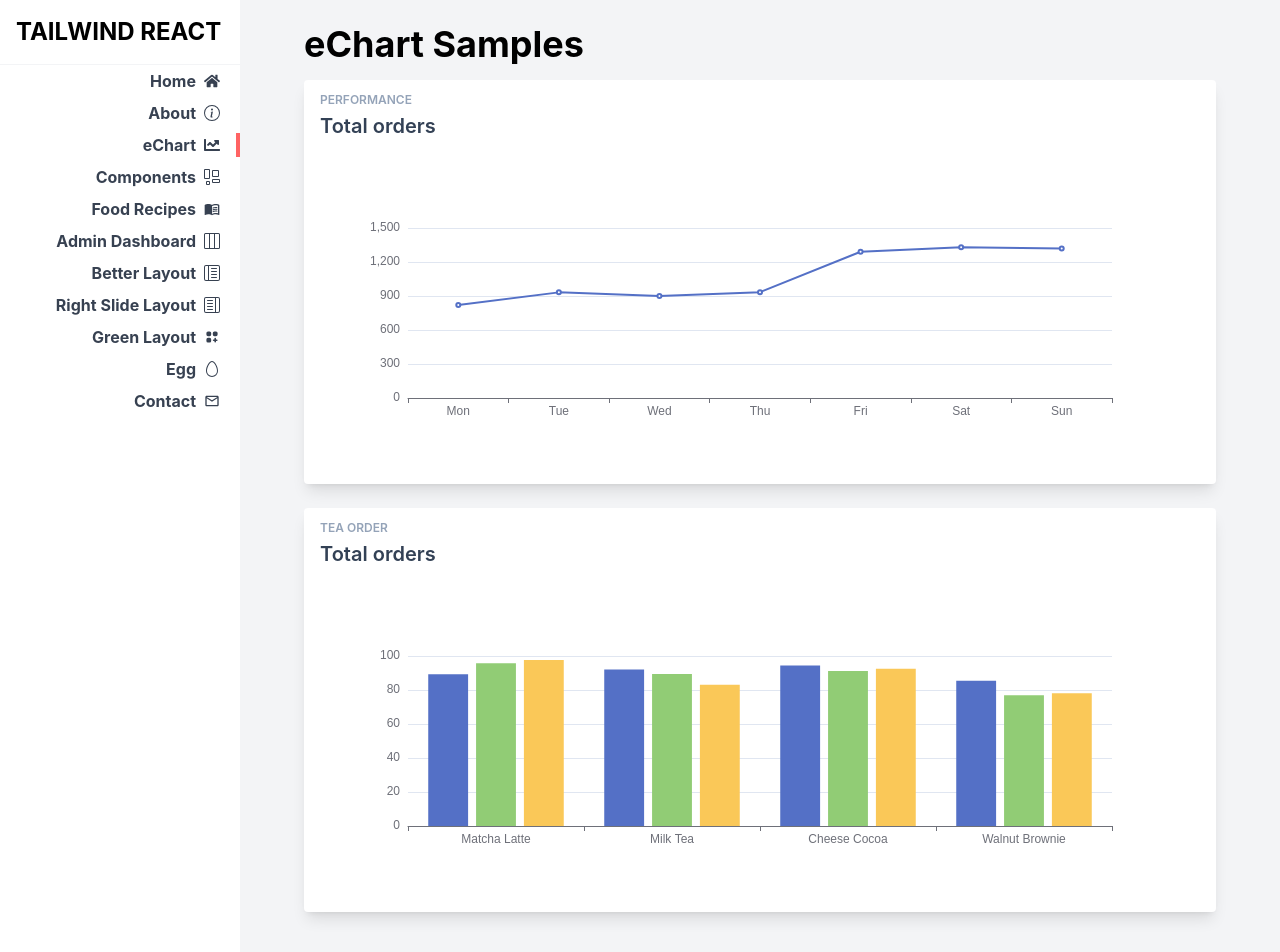
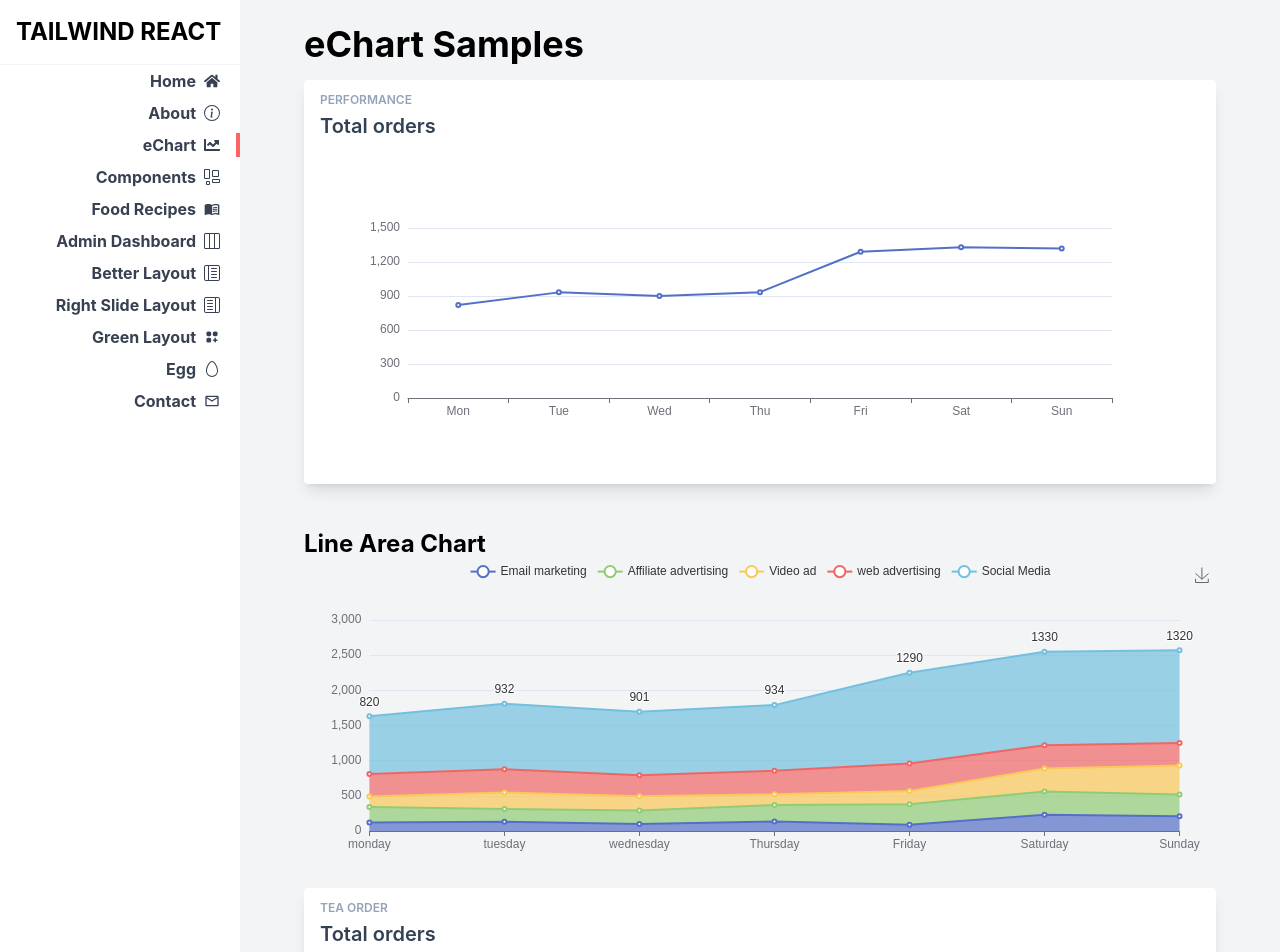
Before and after one commit to ellesis/tailwind-react, a React (Create React App) app: page /echart in a window 1280 px wide. Shown: the top 952 px of the page. Built offline with nearby package versions, Linux system fonts and the light colour scheme.

Commit message:
Add LineAreaChart

```diff
--- /dev/null
+++ b/src/components/charts/LineAreaChart.js
@@ -0,0 +1,108 @@
+import React from 'react'
+import ReactEcharts from 'echarts-for-react'
+
+export default function LineAreaChart({ title }) {
+  const option = {
+    title: {
+      text: ''
+    },
+    tooltip: {
+      trigger: 'axis',
+      axisPointer: {
+        type: 'cross',
+        label: {
+          backgroundColor: '#6a7985'
+        }
+      }
+    },
+    legend: {
+      data: ['Email marketing', 'Affiliate advertising', 'Video ad', 'web advertising', 'Social Media']
+    },
+    toolbox: {
+      feature: {
+        saveAsImage: {}
+      }
+    },
+    grid: {
+      left: '3%',
+      right: '4%',
+      bottom: '3%',
+      containLabel: true
+    },
+    xAxis: [
+      {
+        type: 'category',
+        boundaryGap: false,
+        data: ['monday', 'tuesday', 'wednesday', 'Thursday', 'Friday', 'Saturday', 'Sunday']
+      }
+    ],
+    yAxis: [
+      {
+        type: 'value'
+      }
+    ],
+    series: [
+      {
+        name: 'Email marketing',
+        type: 'line',
+        stack: 'Total',
+        areaStyle: {},
+        emphasis: {
+          focus: 'series'
+        },
+        data: [120, 132, 101, 134, 90, 230, 210]
+      },
+      {
+        name: 'Affiliate advertising',
+        type: 'line',
+        stack: 'Total',
+        areaStyle: {},
+        emphasis: {
+          focus: 'series'
+        },
+        data: [220, 182, 191, 234, 290, 330, 310]
+      },
+      {
+        name: 'Video ad',
+        type: 'line',
+        stack: 'Total',
+        areaStyle: {},
+        emphasis: {
+          focus: 'series'
+        },
+        data: [150, 232, 201, 154, 190, 330, 410]
+      },
+      {
+        name: 'web advertising',
+        type: 'line',
+        stack: 'Total',
+        areaStyle: {},
+        emphasis: {
+          focus: 'series'
+        },
+        data: [320, 332, 301, 334, 390, 330, 320]
+      },
+      {
+        name: 'Social Media',
+        type: 'line',
+        stack: 'Total',
+        label: {
+          show: true,
+          position: 'top'
+        },
+        areaStyle: {},
+        emphasis: {
+          focus: 'series'
+        },
+        data: [820, 932, 901, 934, 1290, 1330, 1320]
+      }
+    ]
+  }
+
+  return (
+    <div className="py-5 my-2">
+      <h4>{title}</h4>
+      <ReactEcharts option={option} />
+    </div>
+  )
+}
--- a/src/pages/page_chart.js
+++ b/src/pages/page_chart.js
@@ -4,6 +4,7 @@ import LayoutOrange from '../layouts/LayoutOrange'
 
 import LineChart from '../components/charts/LineChart'
 import BarChart from '../components/charts/BarChart'
+import LineAreaChart from '../components/charts/LineAreaChart'
 
 /**
  * echart components sample
@@ -13,6 +14,8 @@ export default function PageChart() {
     <LayoutOrange>
       <h2 className="mb-4">eChart Samples</h2>
       <LineChart />
+      <LineAreaChart title="Line Area Chart" />
+
       <BarChart />
     </LayoutOrange>
   )
```
